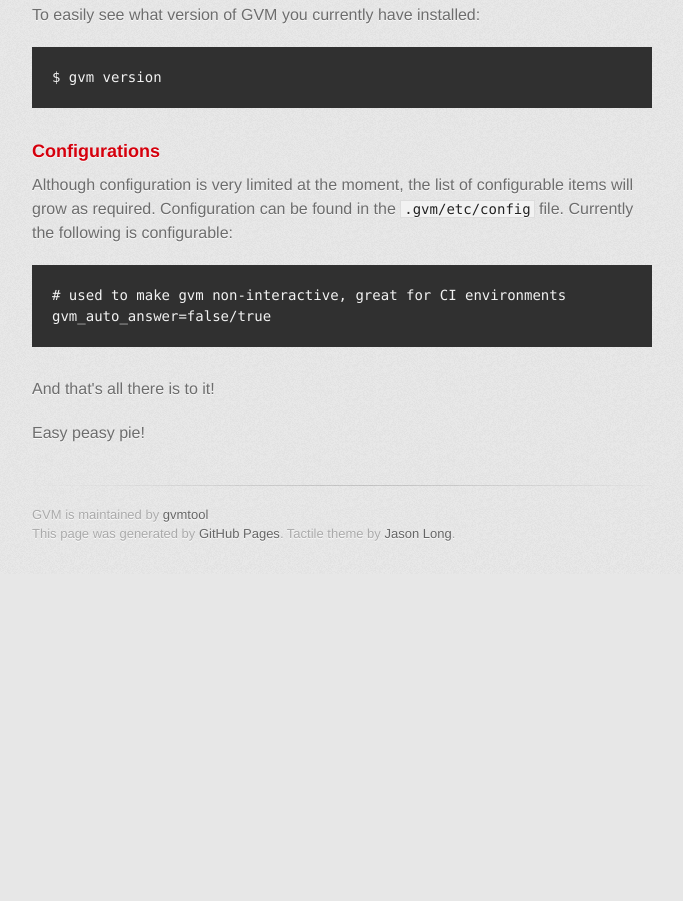
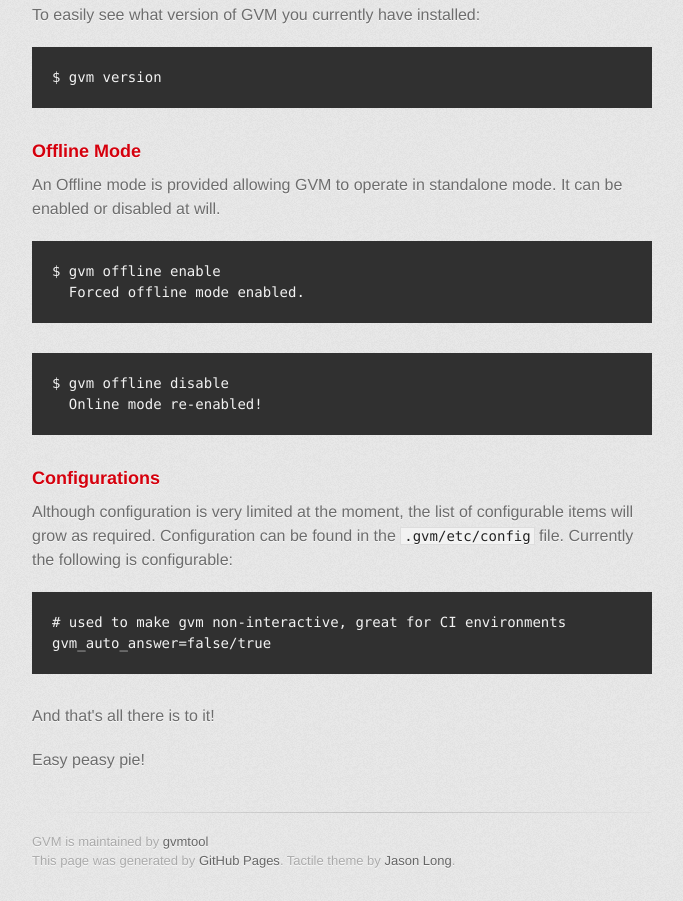
Before and after one commit to sdkman/sdkman-cli, a plain HTML site: page index.html in a window 1280 px wide. Shown: the part 4587-5488 px from the top of the page, without its empty margins (298-981 px from the left). Before the commit the page ends 5161 px from the top, so only its background shows below. Drawn offline with Linux system fonts and the light colour scheme; a web font is replaced by a local one.

Commit message:
Describe new offline mode.

```diff
--- a/index.html
+++ b/index.html
@@ -200,6 +200,16 @@ eg: gvm install groovy
 <pre><code>$ gvm version
 </code></pre>
 
+<h3>Offline Mode</h3>
+
+<p>An Offline mode is provided allowing GVM to operate in standalone mode. It can be enabled or disabled at will.</p>
+
+<pre><code>$ gvm offline enable
+  Forced offline mode enabled.</code></pre>
+
+<pre><code>$ gvm offline disable
+  Online mode re-enabled!</code></pre>
+
 <h3>Configurations</h3>
 
 <p>Although configuration is very limited at the moment, the list of configurable items will grow as required. Configuration can be found in the <code>.gvm/etc/config</code> file. Currently the following is configurable:</p>
```
